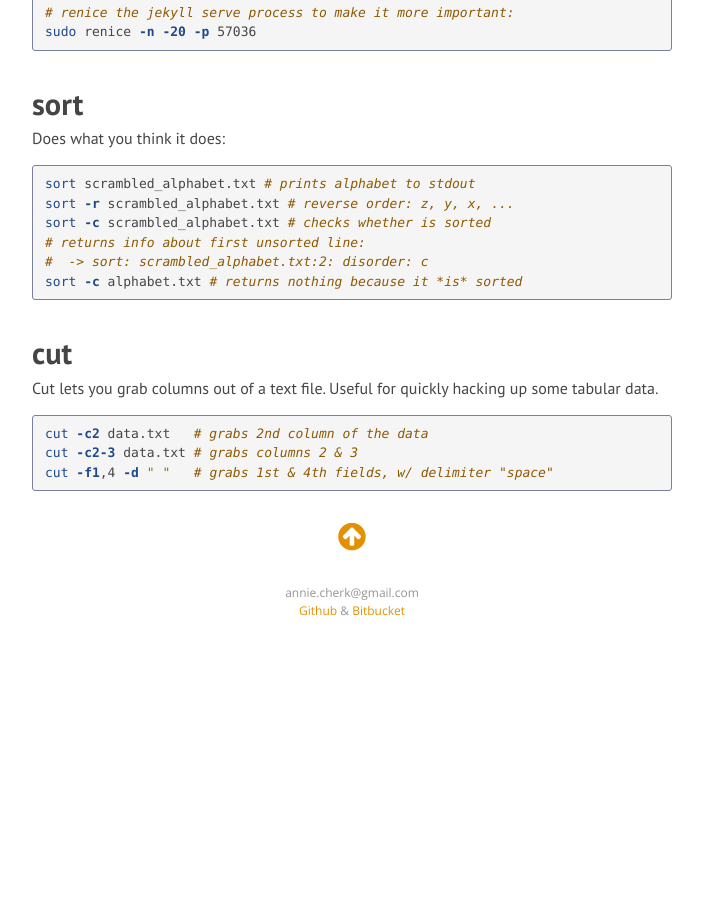
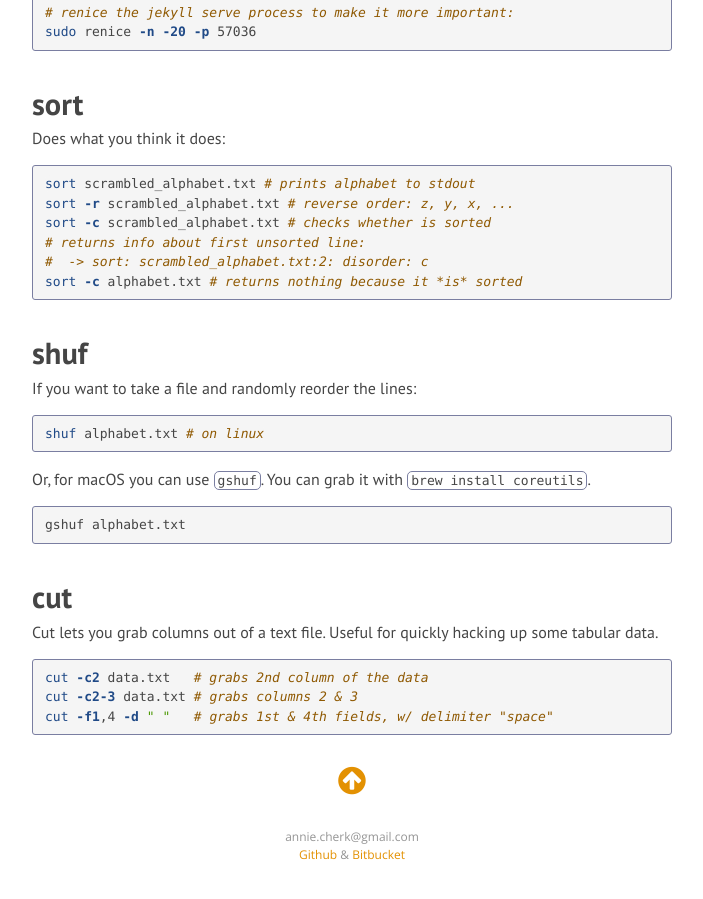
Before and after one commit to anniecherk/anniecherk.github.io, a Jekyll site: the page built from _posts/2017-06-30-Command-Line-Cribsheet.markdown, in a window 1280 px wide and 900 px high, scrolled down 7110 px. Shown: the whole window, without its empty margins (288-991 px from the left). Built offline with Jekyll 4.4.1, drawn with Linux system fonts in a browser that asks for light colours; nearby versions of some CDN libraries; before the commit the page ends 7766 px from its top, so only the background shows below that; some of the changed text lies outside the part shown.

Commit message:
added shuf

````diff
--- a/_posts/2017-06-30-Command-Line-Cribsheet.markdown
+++ b/_posts/2017-06-30-Command-Line-Cribsheet.markdown
@@ -295,6 +295,16 @@ sort -c scrambled_alphabet.txt # checks whether is sorted
 sort -c alphabet.txt # returns nothing because it *is* sorted
 ```
 
+# shuf
+If you want to take a file and randomly reorder the lines:
+```bash
+shuf alphabet.txt # on linux
+```
+Or, for macOS you can use `gshuf`. You can grab it with `brew install coreutils`.
+```bash
+gshuf alphabet.txt
+```
+
 # cut
 Cut lets you grab columns out of a text file. Useful for quickly hacking up some tabular data.
 
````
Also changed, not shown: other parts of _posts/2017-06-30-Command-Line-Cribsheet.markdown (+1 -1 lines).
